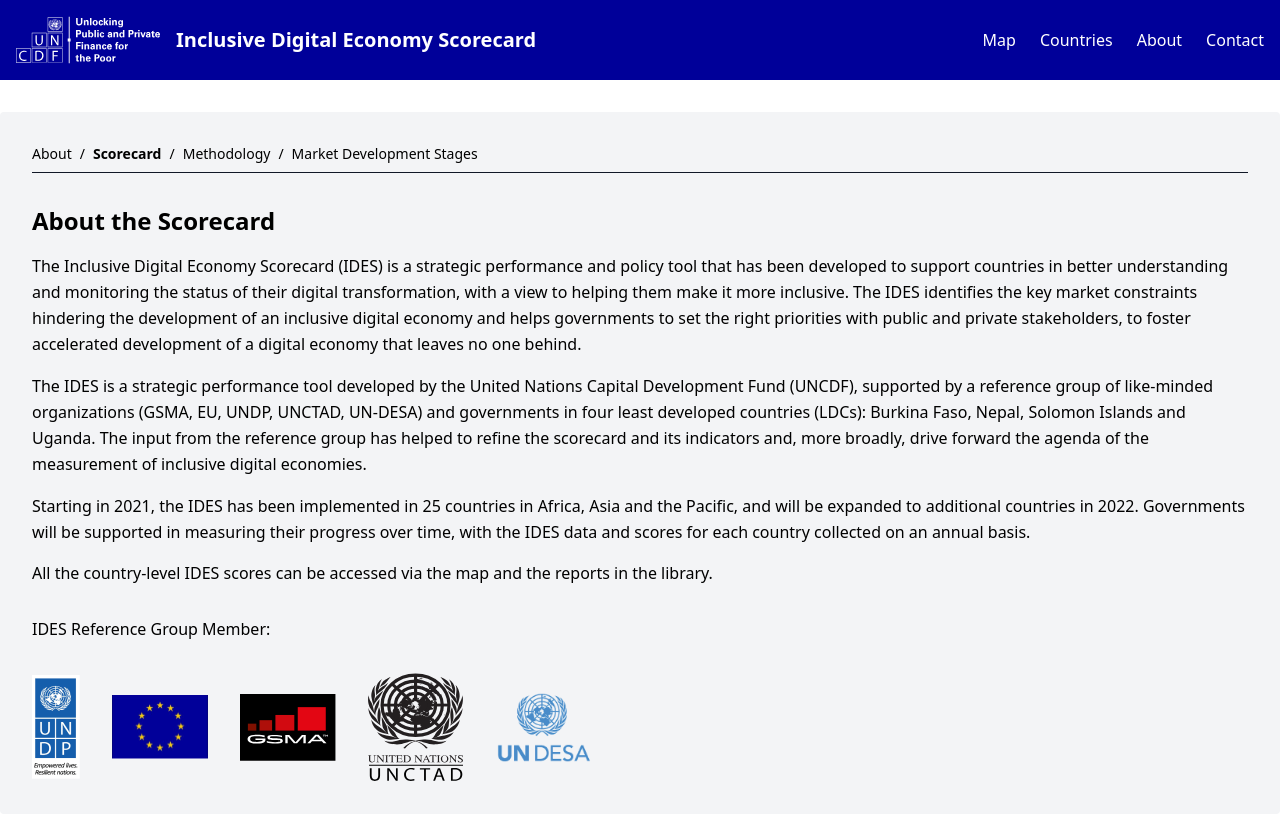
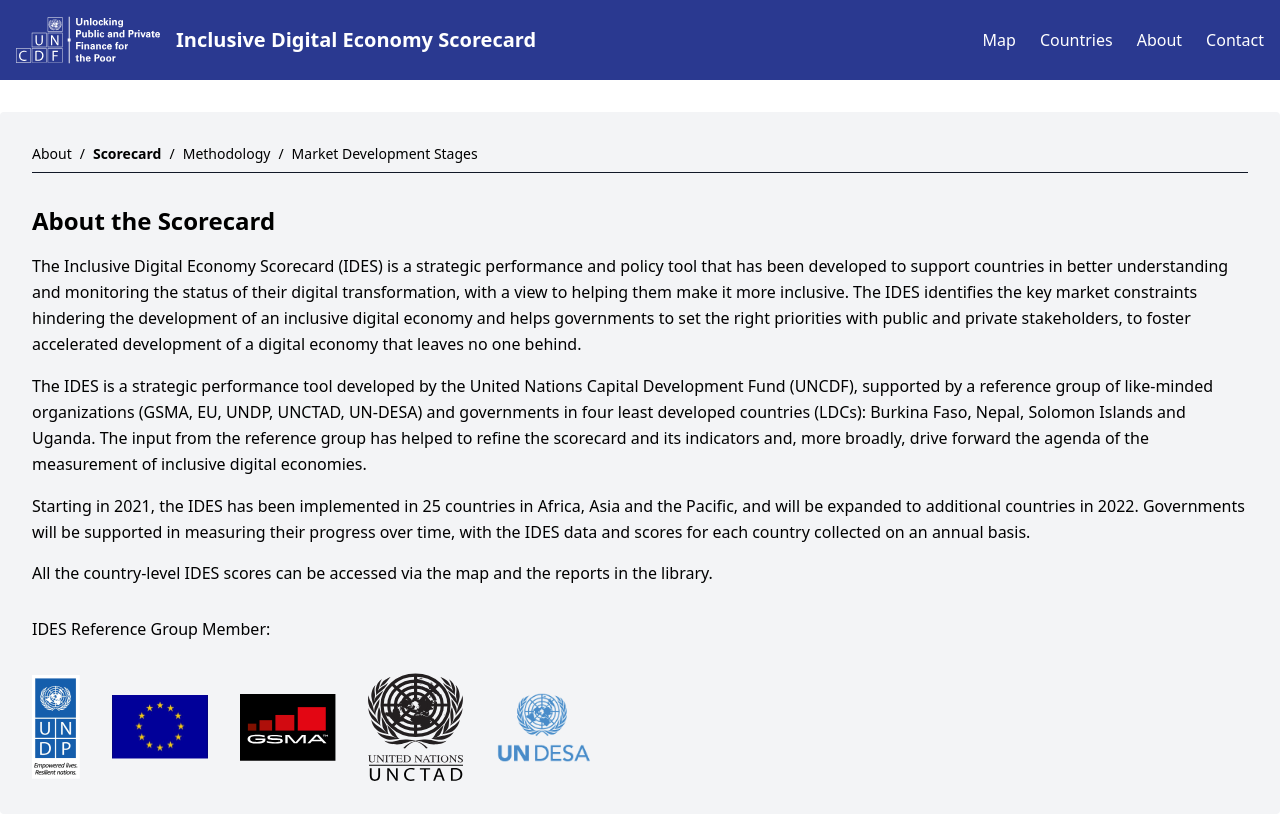
Before and after one commit to uncdf/IDES, a React (Create React App) app: page /about/scorecard in a window 1280 px wide. Shown: the top 820 px of the page. Built offline with nearby package versions, Linux system fonts and the light colour scheme; no server answers.

Commit message:
New Files - v04

```diff
--- /dev/null
+++ b/postcss.config.js
@@ -0,0 +1,6 @@
+module.exports = {
+  plugins: {
+    tailwindcss: {},
+    autoprefixer: {},
+  },
+}
--- a/tailwind.config.js
+++ b/tailwind.config.js
@@ -1,21 +1,17 @@
 module.exports = {
-  purge: ['./src/**/*.{js,jsx,ts,tsx}', './public/index.html'],
-  darkMode: false, // or 'media' or 'class'
+  content: ["./src/**/*.{js,jsx,ts,tsx}"],
   theme: {
     extend: {
       colors: {
         brand: {
-          DEFAULT: '#000099',
-          400: '#3333cc',
-          300: '#6666ff',
-          200: '#9999ff',
-          100: '#ccccff'
-        }
-      }
+          DEFAULT: "#2a3990",
+          400: "#3333cc",
+          300: "#6666ff",
+          200: "#9999ff",
+          100: "#ccccff",
+        },
+      },
     },
   },
-  variants: {
-    extend: {},
-  },
   plugins: [],
-}
+};
```
Also changed, not shown: package.json (+30 -27 lines), 1 other file (tests, documents, lock files or other folders).
